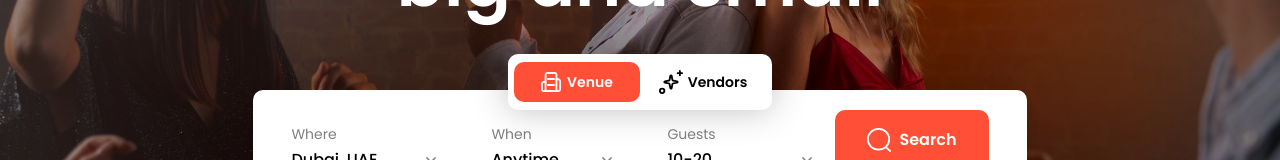
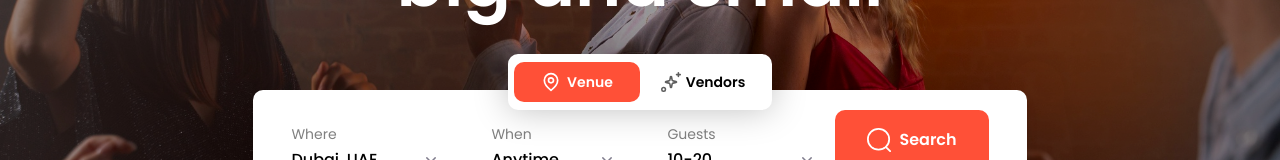
Before and after one commit to syedmuhammadbilalgillani/venzue, a Next.js app: page / in a window 1280 px wide. Shown: the part 362-522 px from the top of the page. Built offline with nearby package versions, Linux system fonts and the light colour scheme; no server answers.

Commit message:
feat: implement hero section with venue and vendor search toggles

```diff
--- /dev/null
+++ b/components/icons/icon-vendor.tsx
@@ -0,0 +1,45 @@
+import React from "react";
+
+const IconVendor = ({ active }: { active?: boolean }) => {
+  const color = active ? "white" : "#5E5E5E";
+  return (
+    <svg
+      width="20"
+      height="20"
+      viewBox="0 0 26 26"
+      fill="none"
+      xmlns="http://www.w3.org/2000/svg"
+    >
+      <path
+        d="M12.2967 6.38667C12.3275 6.2215 12.4152 6.07231 12.5444 5.96495C12.6737 5.8576 12.8365 5.79883 13.0045 5.79883C13.1725 5.79883 13.3353 5.8576 13.4645 5.96495C13.5938 6.07231 13.6814 6.2215 13.7123 6.38667L14.4691 10.3887C14.5228 10.6732 14.6611 10.9349 14.8658 11.1397C15.0706 11.3444 15.3323 11.4827 15.6168 11.5365L19.6189 12.2932C19.784 12.3241 19.9332 12.4117 20.0406 12.541C20.1479 12.6703 20.2067 12.833 20.2067 13.001C20.2067 13.1691 20.1479 13.3318 20.0406 13.4611C19.9332 13.5903 19.784 13.678 19.6189 13.7089L15.6168 14.4656C15.3323 14.5194 15.0706 14.6576 14.8658 14.8624C14.6611 15.0671 14.5228 15.3289 14.4691 15.6134L13.7123 19.6154C13.6814 19.7806 13.5938 19.9298 13.4645 20.0371C13.3353 20.1445 13.1725 20.2033 13.0045 20.2033C12.8365 20.2033 12.6737 20.1445 12.5444 20.0371C12.4152 19.9298 12.3275 19.7806 12.2967 19.6154L11.5399 15.6134C11.4862 15.3289 11.3479 15.0671 11.1431 14.8624C10.9384 14.6576 10.6767 14.5194 10.3922 14.4656L6.39012 13.7089C6.22494 13.678 6.07576 13.5903 5.9684 13.4611C5.86104 13.3318 5.80228 13.1691 5.80228 13.001C5.80228 12.833 5.86104 12.6703 5.9684 12.541C6.07576 12.4117 6.22494 12.3241 6.39012 12.2932L10.3922 11.5365C10.6767 11.4827 10.9384 11.3444 11.1431 11.1397C11.3479 10.9349 11.4862 10.6732 11.5399 10.3887L12.2967 6.38667Z"
+        stroke={color}
+        strokeWidth="2.00068"
+        strokeLinecap="round"
+        strokeLinejoin="round"
+      />
+      <path
+        d="M22.6054 1.00049V5.8"
+        stroke={color}
+        strokeWidth="2.00068"
+        strokeLinecap="round"
+        strokeLinejoin="round"
+      />
+      <path
+        d="M25.0003 3.40527H20.2008"
+        stroke={color}
+        strokeWidth="2.00068"
+        strokeLinecap="round"
+        strokeLinejoin="round"
+      />
+      <path
+        d="M3.40009 25.0041C4.72544 25.0041 5.79985 23.9297 5.79985 22.6043C5.79985 21.279 4.72544 20.2046 3.40009 20.2046C2.07474 20.2046 1.00034 21.279 1.00034 22.6043C1.00034 23.9297 2.07474 25.0041 3.40009 25.0041Z"
+        stroke={color}
+        strokeWidth="2.00068"
+        strokeLinecap="round"
+        strokeLinejoin="round"
+      />
+    </svg>
+  );
+};
+
+export default IconVendor;
--- a/components/icons/icon-venue.tsx
+++ b/components/icons/icon-venue.tsx
@@ -1,7 +1,31 @@
 import React from "react";
 
-const IconVen = () => {
-  return <div>IconVen</div>;
+const IconVenue = ({ active }: { active?: boolean }) => {
+  const color = active ? "white" : "#5E5E5E";
+  return (
+    <svg
+      width="20"
+      height="20"
+      viewBox="0 0 20 20"
+      fill="none"
+      xmlns="http://www.w3.org/2000/svg"
+    >
+      <path
+        d="M10 1.66699C6.31811 1.66699 3.33333 4.65176 3.33333 8.33366C3.33333 13.3337 10 18.3337 10 18.3337C10 18.3337 16.6667 13.3337 16.6667 8.33366C16.6667 4.65176 13.6819 1.66699 10 1.66699Z"
+        stroke={color}
+        strokeWidth="1.66667"
+        strokeLinecap="round"
+        strokeLinejoin="round"
+      />
+      <path
+        d="M10 10.8337C11.3807 10.8337 12.5 9.71437 12.5 8.33366C12.5 6.95295 11.3807 5.83366 10 5.83366C8.61929 5.83366 7.5 6.95295 7.5 8.33366C7.5 9.71437 8.61929 10.8337 10 10.8337Z"
+        stroke={color}
+        strokeWidth="1.66667"
+        strokeLinecap="round"
+        strokeLinejoin="round"
+      />
+    </svg>
+  );
 };
 
-export default IconVen;
+export default IconVenue;
--- a/components/landing/hero.tsx
+++ b/components/landing/hero.tsx
@@ -5,6 +5,8 @@ import { useRouter } from "next/navigation";
 import { useState } from "react";
 import { Navbar } from "@/components/layout/navbar";
 import { HeroSearchField } from "@/components/landing/hero-search-field";
+import IconVenue from "@/components/icons/icon-venue";
+import IconVendor from "@/components/icons/icon-vendor";
 
 const WHERE_OPTIONS = ["Dubai, UAE", "Abu Dhabi, UAE", "Sharjah, UAE"] as const;
 const WHEN_OPTIONS = [
@@ -57,12 +59,7 @@ export function Hero() {
                   tab === "venue" ? "bg-[#ff5037] text-white" : "text-black"
                 }`}
               >
-                <Image
-                  src="/images/icon-venue.svg"
-                  alt=""
-                  width={20}
-                  height={20}
-                />
+                <IconVenue active={tab === "venue"} />
                 Venue
               </button>
               <button
@@ -71,12 +68,7 @@ export function Hero() {
                   tab === "vendors" ? "bg-[#ff5037] text-white" : "text-black"
                 }`}
               >
-                <Image
-                  src="/images/icon-vendors.svg"
-                  alt=""
-                  width={24}
-                  height={24}
-                />
+                <IconVendor active={tab === "vendors"} />
                 Vendors
               </button>
             </div>
```
